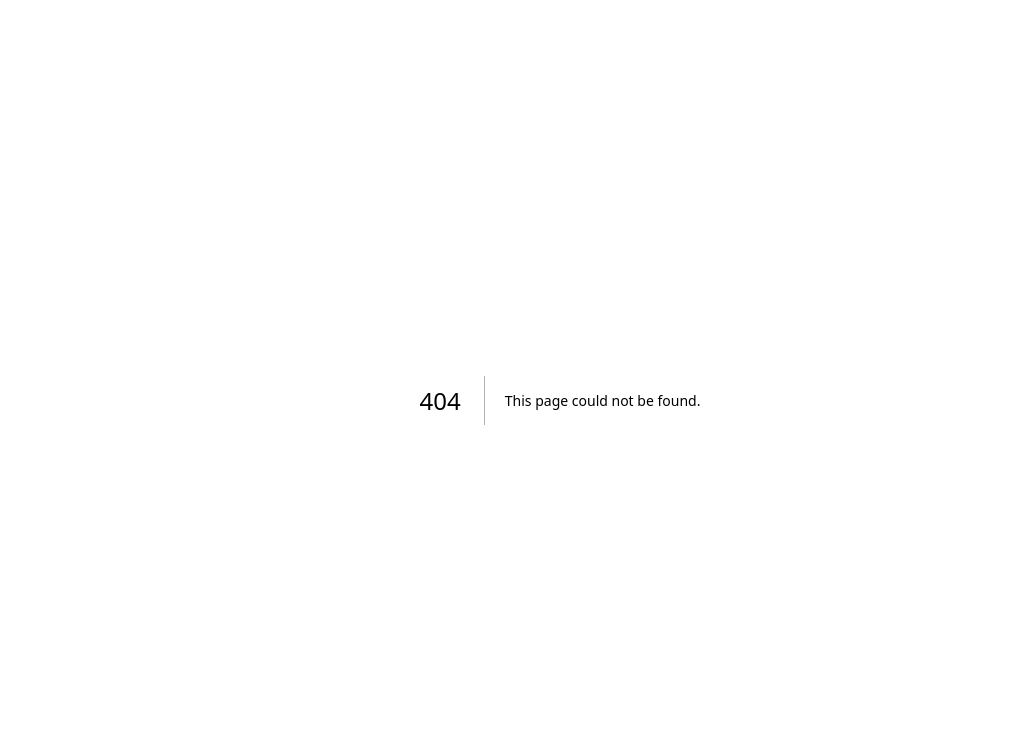
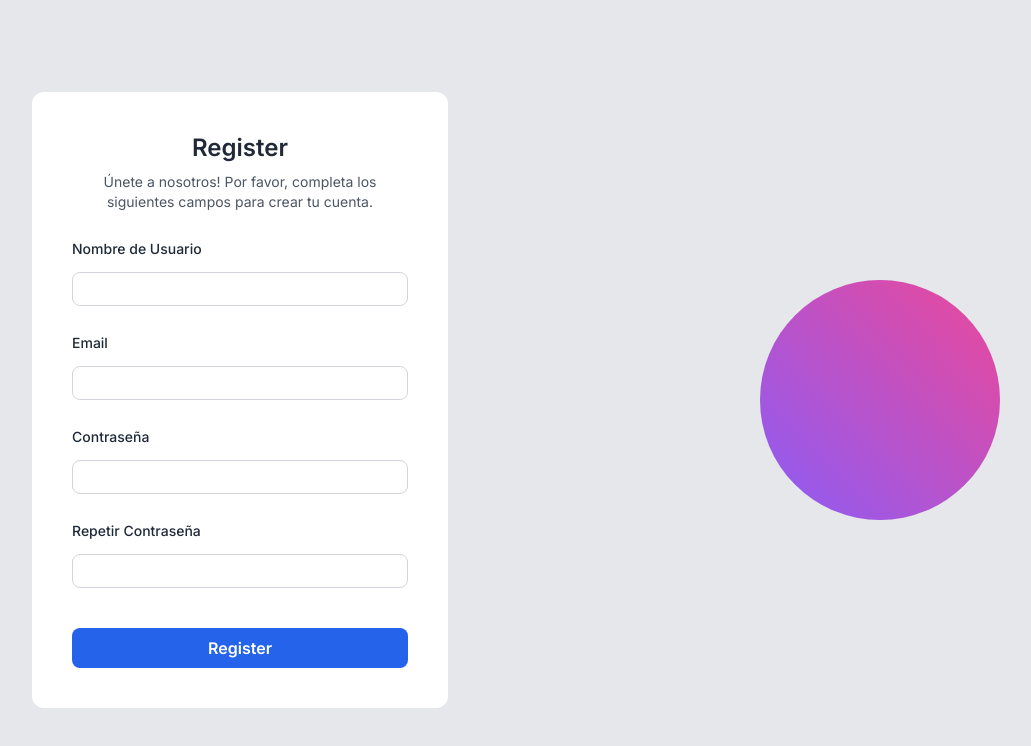
Before and after one commit to iaw-2024/Martin-Rios-proyecto-nextjs, a Next.js app: page /register in a window 1280 px wide. Before the commit this address had no page. Shown: the top 746 px of the page, without its empty margins (80-1111 px from the left). Built offline with nearby package versions, Linux system fonts and the light colour scheme.

Commit message:
feat: register page added

```diff
--- /dev/null
+++ b/src/app/(auth)/register/page.tsx
@@ -0,0 +1,71 @@
+import { Description, Field, Fieldset, Input, Label, Legend, Select, Textarea } from '@headlessui/react'
+import clsx from 'clsx'
+
+export default function RegisterForm() {
+  return (
+    <div className="w-full max-w-md px-4">
+      <form className="space-y-6 rounded-xl bg-white p-6 sm:p-10">
+        <div className="text-center">
+          <h2 className="text-2xl font-semibold text-gray-800">Register</h2>
+          <p className="mt-2 text-sm text-gray-600">Únete a nosotros! Por favor, completa los siguientes campos para crear tu cuenta.</p>
+        </div>
+        <div>
+          <label htmlFor="username" className="text-sm font-medium text-gray-800">Nombre de Usuario</label>
+          <input
+            type="text"
+            id="username"
+            required
+            className={clsx(
+              'mt-3 block w-full rounded-lg border border-gray-300 bg-white py-1.5 px-3 text-sm text-gray-800',
+              'focus:outline-none focus:ring-2 focus:ring-offset-2 focus:ring-gray-400'
+            )}
+          />
+        </div>
+        <div>
+          <label htmlFor="email" className="text-sm font-medium text-gray-800">Email</label>
+          <input
+            type="email"
+            id="email"
+            required
+            className={clsx(
+              'mt-3 block w-full rounded-lg border border-gray-300 bg-white py-1.5 px-3 text-sm text-gray-800',
+              'focus:outline-none focus:ring-2 focus:ring-offset-2 focus:ring-gray-400'
+            )}
+          />
+        </div>
+        <div>
+          <label htmlFor="password" className="text-sm font-medium text-gray-800">Contraseña</label>
+          <input
+            type="password"
+            id="password"
+            required
+            className={clsx(
+              'mt-3 block w-full rounded-lg border border-gray-300 bg-white py-1.5 px-3 text-sm text-gray-800',
+              'focus:outline-none focus:ring-2 focus:ring-offset-2 focus:ring-gray-400'
+            )}
+          />
+        </div>
+        <div>
+          <label htmlFor="confirm-password" className="text-sm font-medium text-gray-800">Repetir Contraseña</label>
+          <input
+            type="password"
+            id="confirm-password"
+            required
+            className={clsx(
+              'mt-3 block w-full rounded-lg border border-gray-300 bg-white py-1.5 px-3 text-sm text-gray-800',
+              'focus:outline-none focus:ring-2 focus:ring-offset-2 focus:ring-gray-400'
+            )}
+          />
+        </div>
+        <div className="text-center">
+          <button
+            type="submit"
+            className="mt-4 w-full rounded-lg bg-blue-600 py-2 text-white font-semibold hover:bg-blue-700 focus:outline-none focus:ring-2 focus:ring-offset-2 focus:ring-blue-500"
+          >
+            Register
+          </button>
+        </div>
+      </form>
+    </div>
+  );
+}
--- a/src/app/globals.css
+++ b/src/app/globals.css
@@ -2,28 +2,9 @@
 @tailwind components;
 @tailwind utilities;
 
-:root {
-  --foreground-rgb: 0, 0, 0;
-  --background-start-rgb: 214, 219, 220;
-  --background-end-rgb: 255, 255, 255;
-}
-
-@media (prefers-color-scheme: dark) {
-  :root {
-    --foreground-rgb: 255, 255, 255;
-    --background-start-rgb: 0, 0, 0;
-    --background-end-rgb: 0, 0, 0;
-  }
-}
 
 body {
-  color: rgb(var(--foreground-rgb));
-  background: linear-gradient(
-      to bottom,
-      transparent,
-      rgb(var(--background-end-rgb))
-    )
-    rgb(var(--background-start-rgb));
+  background: #f1f1f1
 }
 
 @layer utilities {
```
